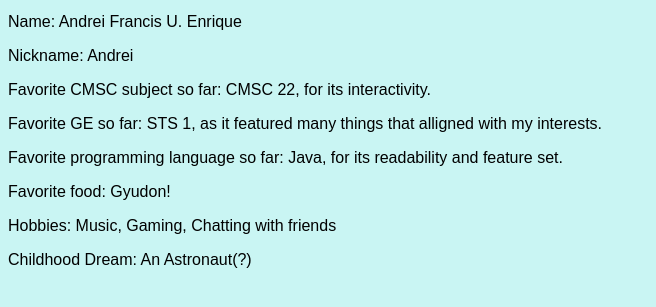
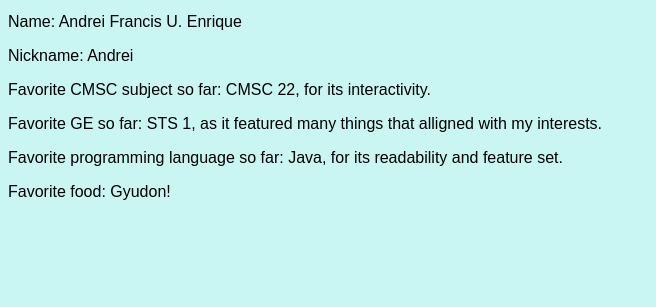
Before and after one commit to auenrique/auenrique.github.io, a plain HTML site: page index.html in a window 1280 px wide. Shown: the part 101-408 px from the top of the page, without its empty margins (0-656 px from the left). Drawn offline with Linux system fonts and the light colour scheme.

Commit message:
Update index.html

```diff
--- a/index.html
+++ b/index.html
@@ -13,7 +13,5 @@
 	<p>Favorite GE so far: STS 1, as it featured many things that alligned with my interests.</p>
 	<p>Favorite programming language so far: Java, for its readability and feature set.</p>
 	<p>Favorite food: Gyudon!</p>
-	<p>Hobbies: Music, Gaming, Chatting with friends</p>
-	<p>Childhood Dream: An Astronaut(?)</p>
 </body>
 </html>
```
